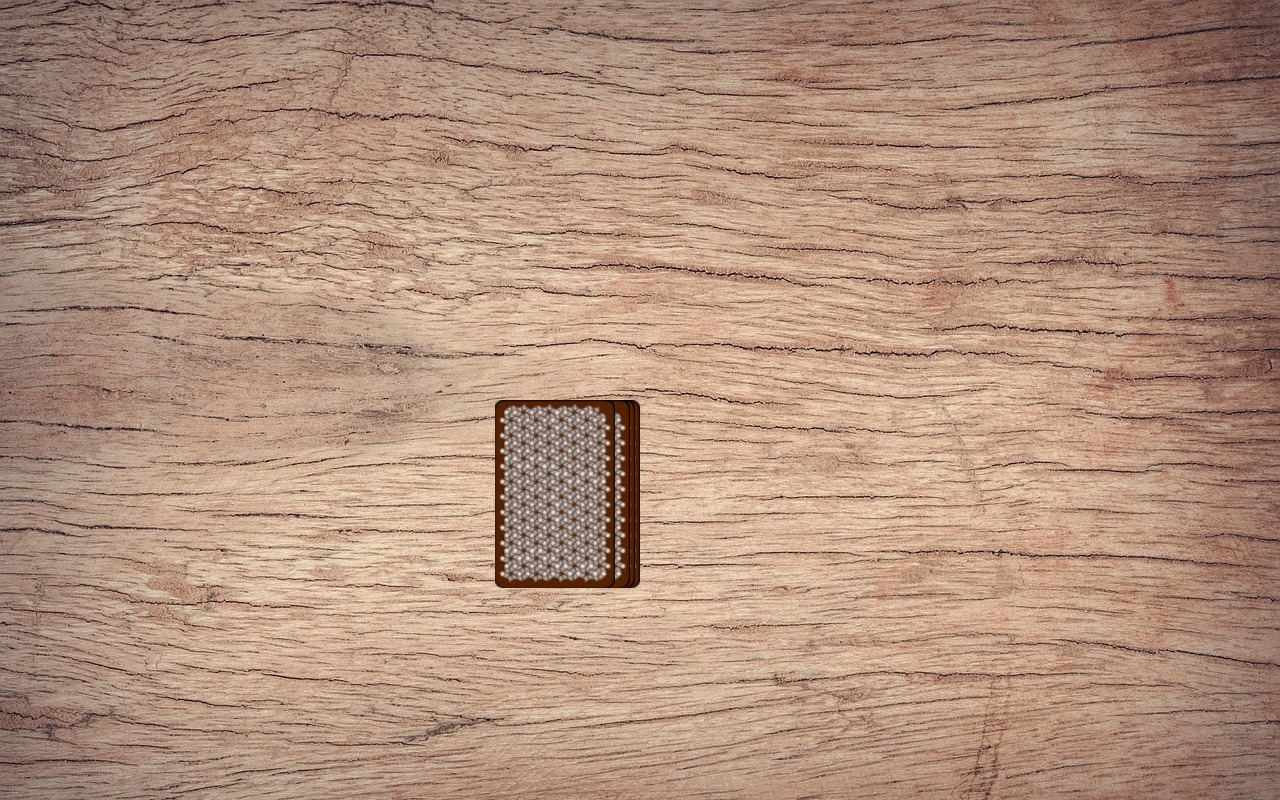
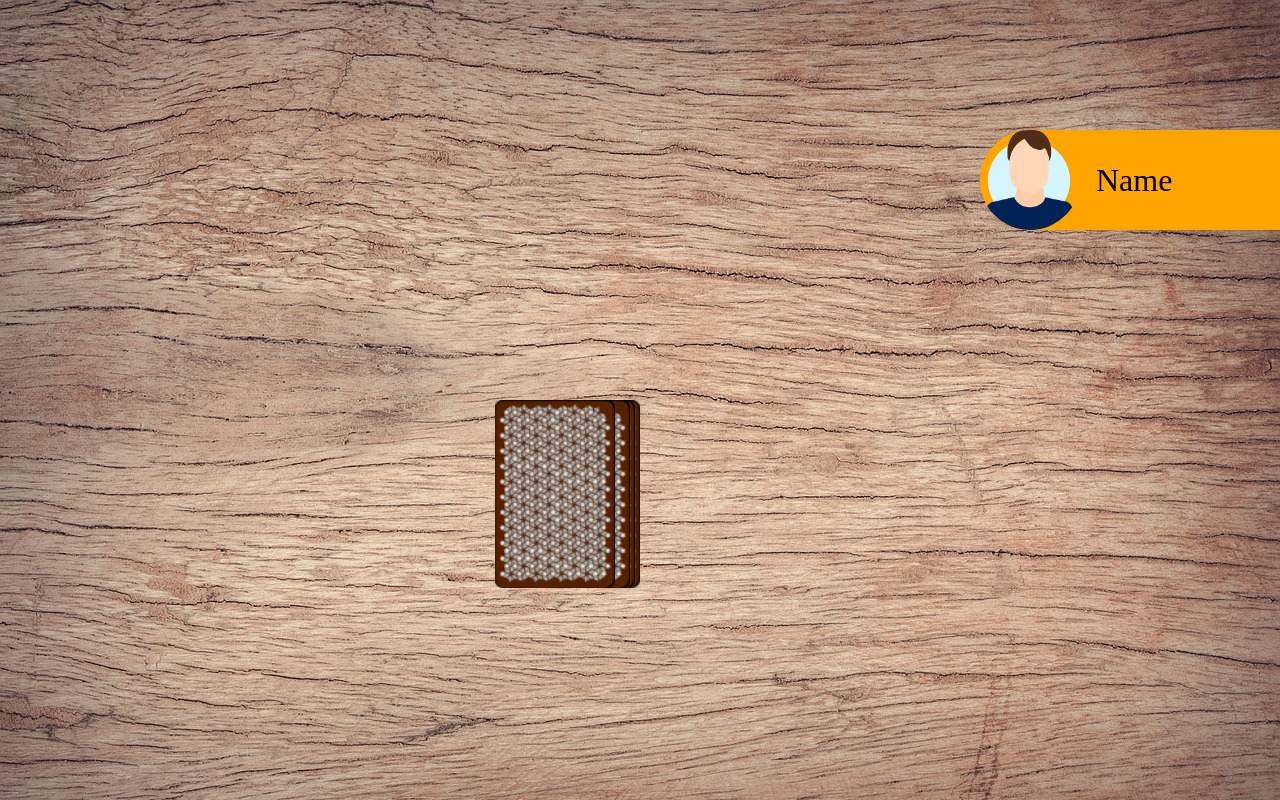
Before and after one commit to ShawnKastner/RingOfFire, an Angular app: page /game in a window 1280 px wide. Built offline with nearby package versions, Linux system fonts and the light colour scheme.

Commit message:
added player component

```diff
--- a/src/app/app.module.ts
+++ b/src/app/app.module.ts
@@ -5,12 +5,14 @@ import { AppRoutingModule } from './app-routing.module';
 import { AppComponent } from './app.component';
 import { StartScreenComponent } from './start-screen/start-screen.component';
 import { GameComponent } from './game/game.component';
+import { PlayerComponent } from './player/player.component';
 
 @NgModule({
   declarations: [
     AppComponent,
     StartScreenComponent,
-    GameComponent
+    GameComponent,
+    PlayerComponent
   ],
   imports: [
     BrowserModule,
--- a/src/app/game/game.component.html
+++ b/src/app/game/game.component.html
@@ -1,8 +1,6 @@
+<app-player style="top: 130px;" class="playerPosition"></app-player>
+
 <div class="playGround">
-
-
-
-
     <div class="cardStack">
         <!-- Card stack -->
         <img [ngStyle]="{'right.px': i * 5}" *ngFor="let c of [1, 2, 3]; let i = index;"
--- a/src/app/game/game.component.scss
+++ b/src/app/game/game.component.scss
@@ -41,3 +41,8 @@
         transform: scale(1.3) translateX(140px) translateY(-150px) rotate(-10deg);
     }
 }
+
+.playerPosition {
+    position: absolute;
+    right: 0;
+}
--- /dev/null
+++ b/src/app/player/player.component.html
@@ -0,0 +1,4 @@
+<div class="player">
+    <img src="assets/img/profile/profilePicture.png">
+    <span>Name</span>
+</div>
--- /dev/null
+++ b/src/app/player/player.component.scss
@@ -0,0 +1,18 @@
+.player {
+    width: 300px;
+    display: flex;
+    align-items: center;
+    background-color: orange;
+    border-bottom-left-radius: 50px;
+    border-top-left-radius: 50px;
+    span {
+        font-size: 32px;
+        margin-left: 16px;
+    }
+    img {
+        width: 100px;
+        height: 100px;
+        object-fit: cover;
+        border-radius: 100%;
+    }
+}
```
Also changed, not shown: src/app/player/player.component.ts (added, +10 -0 lines), src/assets/img/profile/profilePicture.png (added), 1 other file (tests, documents, lock files or other folders).
